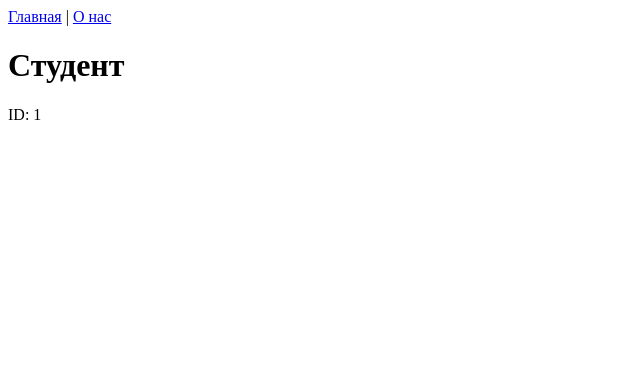
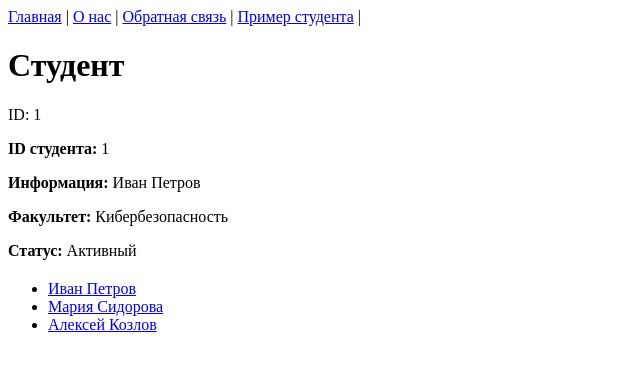
Before and after one commit to LoopCh/web_fefu_2025, a Django app: page /student/1/ in a window 1280 px wide. Shown: the top 371 px of the page, without its empty margins (0-640 px from the left). Run offline with Django 5.2, Linux system fonts and the light colour scheme.

Commit message:
add information about students on /student_detail

```diff
--- a/fefu_lab/urls.py
+++ b/fefu_lab/urls.py
@@ -7,5 +7,6 @@ urlpatterns = [
     path('', views.home, name='index'),
     path('about/', views.about, name='about'),
     path('student/<int:student_id>/', views.student_detail, name='student_detail'),
-    path('course/<slug:course_slug>/', views.course_detail, name='course_detail')
+    path('course/<slug:course_slug>/', views.course_detail, name='course_detail'),
+    path('feedback/', views.feedback, name='feedback')
 ]
--- a/fefu_lab/views.py
+++ b/fefu_lab/views.py
@@ -1,5 +1,50 @@
 from django.shortcuts import render
 from django.http import HttpResponse
+
+STUDENTS_DATA = {
+    1: {
+        'info': 'Иван Петров',
+        'faculty': 'Кибербезопасность',
+        'status': 'Активный',
+        'year': 3
+    },
+    2: {
+        'info': 'Мария Сидорова',
+        'faculty': 'Информатика',
+        'status': 'Активный',
+        'year': 2
+    },
+    3: {
+        'info': 'Алексей Козлов',
+        'faculty': 'Программная инженерия',
+        'status': 'Выпускник',
+        'year': 5
+    }
+}
+
+COURSES_DATA = {
+    'python-basics': {
+        'name': 'Основы программирования на Python',
+        'duration': 36,
+        'description': 'Базовый курс по программированию на языке Python для начинающих.',
+        'instructor': 'Доцент Петров И.С.',
+        'level': 'Начальный'
+    },
+    'web-security': {
+        'name': 'Веб-безопасность',
+        'duration': 48,
+        'description': 'Курс по защите веб-приложений от современных угроз.',
+        'instructor': 'Профессор Сидоров А.В.',
+        'level': 'Продвинутый'
+    },
+    'network-defense': {
+        'name': 'Защита сетей',
+        'duration': 42,
+        'description': 'Изучение методов и технологий защиты компьютерных сетей.',
+        'instructor': 'Доцент Козлова М.П.',
+        'level': 'Средний'
+    }
+}
 
 # Create your views here.
 def home(request):
@@ -10,10 +55,25 @@ def about(request):
     return render(request, "fefu_lab/about.html", {"title": "О нас"})
 
 def student_detail(request, student_id):
-    return render(request, "fefu_lab/student_detail.html", {"student_id": student_id})
+    if student_id in STUDENTS_DATA:
+        student_data = STUDENTS_DATA[student_id]
+        return render(request, 'fefu_lab/student_detail.html', {
+            'students': STUDENTS_DATA,
+            'student_id': student_id,
+            'student_info': student_data['info'],
+            'faculty': student_data['faculty'],
+            'status': student_data['status'],
+            'year': student_data['year']
+        })
+    else:
+        raise page_not_found(request, "Студент с таким ID не найден")
+   # return render(request, "fefu_lab/student_detail.html", {"student_id": student_id})
 
 def course_detail(request, course_slug):
     return render(request, "fefu_lab/course_detail.html", {"course_slug": course_slug})
 
+def feedback(request):
+    return HttpResponse('Ok')
+
 def page_not_found(request, exception):
     return render(request, '404.html', status=404)
--- a/templates/base.html
+++ b/templates/base.html
@@ -6,8 +6,10 @@
   </head>
   <body>
     <nav>
-      <a href="/">Главная</a> |
-      <a href="{% url 'fefu_lab:about' %}">О нас</a>
+      <a href="{% url 'fefu_lab:index' %}">Главная</a> |
+      <a href="{% url 'fefu_lab:about' %}">О нас</a> |
+      <a href="{% url 'fefu_lab:feedback' %}">Обратная связь</a> |
+      <a href="{% url 'fefu_lab:student_detail' 1 %}">Пример студента</a> |
     </nav>
     <main>{% block content %}{% endblock %}</main>
   </body>
--- a/templates/fefu_lab/student_detail.html
+++ b/templates/fefu_lab/student_detail.html
@@ -1,6 +1,24 @@
 {% extends "../base.html" %}
-{% block title %}Студент {{ student_id }}{% endblock %}
+
+{% block title %}Профиль студента {{ student_id }}{% endblock %}
+{% block heading %}Профиль студента {% endblock %}
+
 {% block content %}
   <h1>Студент</h1>
   <p>ID: {{ student_id }}</p>
+
+  <div>
+    <p><strong>ID студента: </strong> {{ student_id }}</p>
+    <p><strong>Информация: </strong> {{ student_info }}</p>
+    <p><strong>Факультет: </strong> {{ faculty }}</p>
+    <p><strong>Статус: </strong> {{ status }}</p>
+  </div>
+
+  <div style="margin-top: 20px;">
+    <ul>
+      {% for sid, s in students.items %}
+       <li><a href="{% url 'fefu_lab:student_detail' sid %}">{{ s.info }}</a></li>
+      {% endfor %}
+    </ul>
+  </div>
 {% endblock %}
```
Also changed, not shown: web_2025/static/fefu_lab/css/style.css (added).
